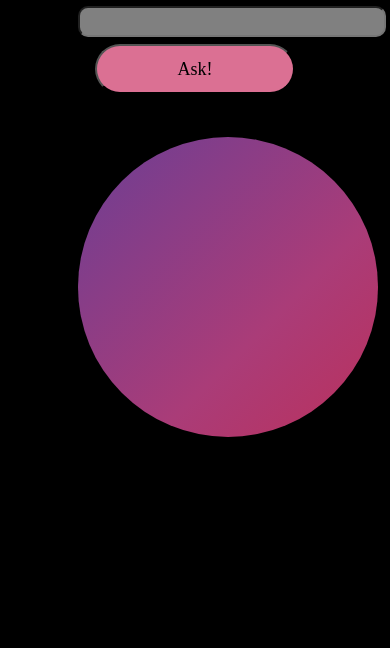
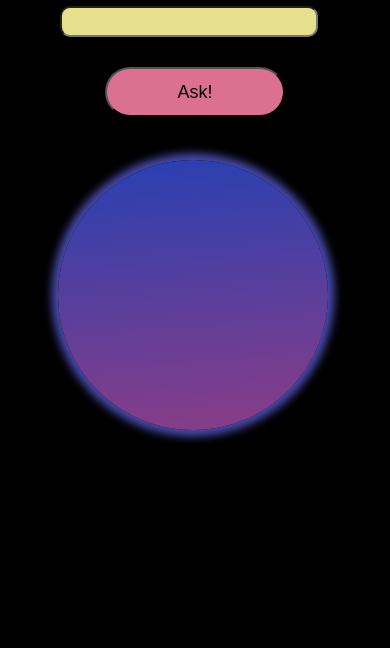
Before and after one commit to RekaMiass/MagicBall-project, a React app: page / in a window 390 px wide. Shown: the part 196-844 px from the top of the page. Built offline with nearby package versions, Linux system fonts and the light colour scheme.

Commit message:
Update index.css

```diff
--- a/src/index.css
+++ b/src/index.css
@@ -1,25 +1,27 @@
 body {
   color: white;
   background-color: black;
+  margin-left: auto;
+  margin-right: auto;
 }
 
 input {
   width: 300px;
   height: 25px;
-  background-color: grey;
+  background-color: rgb(230, 224, 141);
   border-radius: 10px;
 }
 
 button {
   font-size: 18px;
-  width: 200px;
+  width: 180px;
   height: 50px;
-  margin-top: 3%;
+  margin-top: 30px;
   background-color: palevioletred;
   border-radius: 75px;
   color: black;
   transition: 0.2s all;
-  font-family: 'Comic', cursive;
+  font-family: 'Acme', sans-serif;
 }
 
 button:active {
@@ -33,20 +35,24 @@ button:hover {
 #all {
   text-align: center;
   margin: 70px;
-  font-family: 'Comic', cursive;
-
+  font-family: 'Acme', sans-serif;
 }
 
 #ball {
   width: 400px;
   height: 400px;
   border-radius: 50%;
-  background: linear-gradient(-45deg, #e71212, #aa3c78, #2640b3, #0a9e05);
+  background: linear-gradient(-5deg, #fcff3a, #aa3c78, #2640b3, #0a9e05);
   margin-left: auto;
   margin-right: auto;
   background-size: 400% 400%;
   animation: gradient 15s ease infinite;
+  box-shadow: 0rem 0rem 0.5rem 0.4rem rgb(72, 74, 172);
+}
 
+#answer {
+  font-size: 25px;
+  padding: 35%;
 }
 
 @keyframes gradient {
@@ -61,16 +67,28 @@ button:hover {
 	}
 }
 
-
-#answer {
-  font-size: 25px;
-  padding: 35%;
-
-}
-
 @media (max-width: 617px) {
   #ball {
     width: 300px;
     height: 300px;
   }
 }
+
+@media (max-width: 480px) {
+  #ball {
+    width: 270px;
+    height: 270px;
+  }
+  input {
+    width: 250px;
+  }
+}
+
+@media (max-width: 410px) {
+  #ball {
+    margin-left: -5%;
+  }
+  input {
+    margin-left: -5%;
+  }
+}
```
